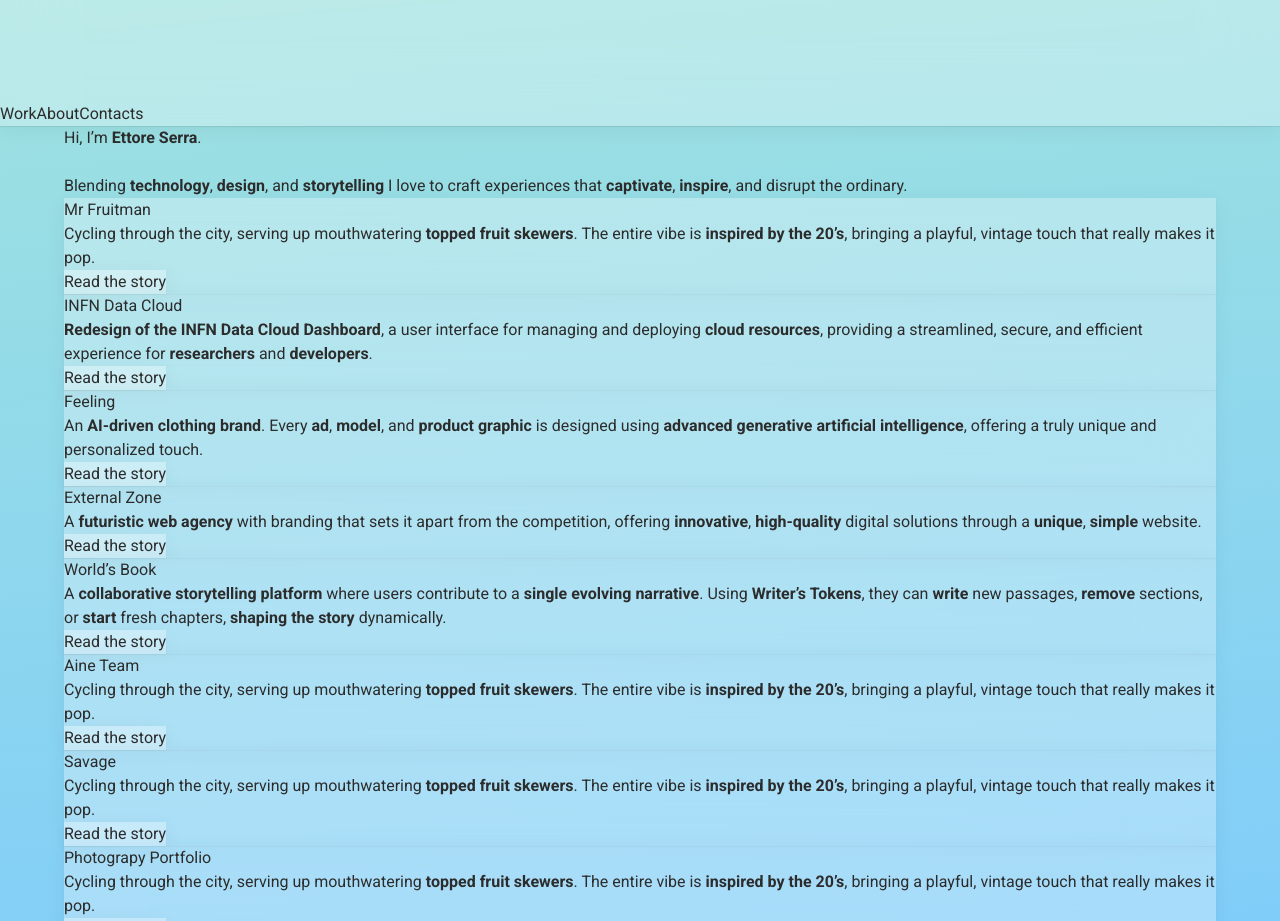
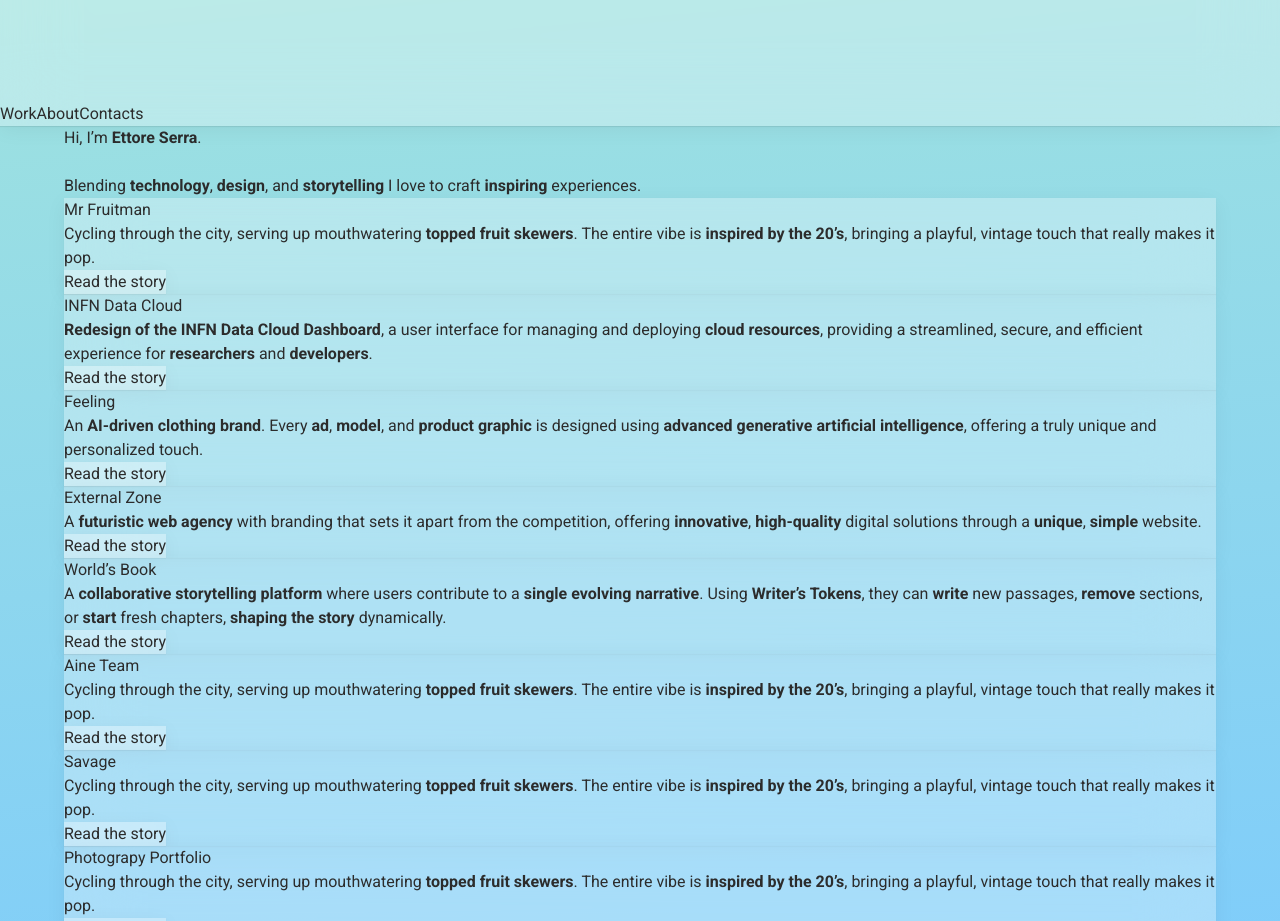
Before and after one commit to EttoreTheWebisteMaster/portfolio, a Next.js app: page / in a window 1280 px wide. Shown: the part 4120-5041 px from the top of the page. Built offline with nearby package versions, Linux system fonts and the light colour scheme; grey boxes are pictures that could not be loaded.

Commit message:
fix hompage text

```diff
--- a/src/app/page.tsx
+++ b/src/app/page.tsx
@@ -11,9 +11,7 @@
 						<br />
 						<br />
 						Blending <b>technology</b>, <b>design</b>, and{' '}
-						<b>storytelling</b> I love to craft experiences that{' '}
-						<b>captivate</b>, <b>inspire</b>, and disrupt the
-						ordinary.
+						<b>storytelling</b> I love to craft <b>inspiring</b> experiences.
 					</>
 				}
 			/>
```
